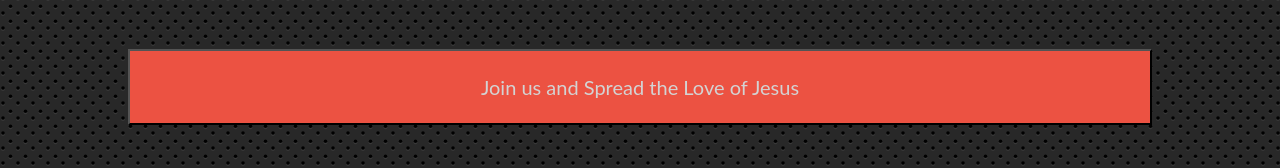
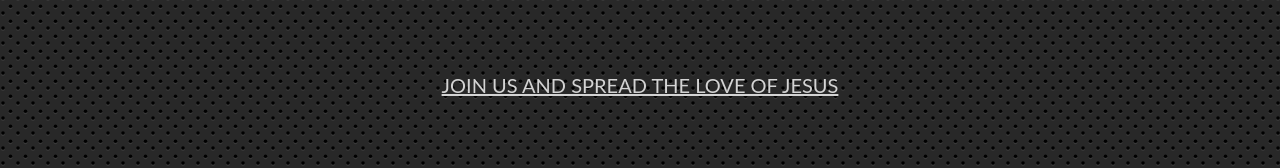
Before and after one commit to annaeliana7/Capstone-Jesus-Movement, a website: page index.html in a window 1280 px wide. Shown: the part 1055-1223 px from the top of the page. Drawn offline with Linux system fonts and the light colour scheme.

Commit message:
Add Home link to mobile menu and Refactor program button on desktop version

```diff
--- a/index.html
+++ b/index.html
@@ -51,6 +51,7 @@
                 <img src="images/icons/cross.svg" alt="cross">
             </div>
             <ul class="container">
+                <li><a href="index.html">Home</a>
                 <li><a href="about.html">About</a>
                 <li><a href="#program">Mission</a></li>
                 <li><a href="#testimonials">Testimonials</a></li>
--- a/style.css
+++ b/style.css
@@ -642,6 +642,18 @@ h3 {
     width: 100%;
   }
 
+  .program-btn button {
+    text-decoration: underline;
+    text-transform: uppercase;
+    color: var(--grey-color);
+    font-size: 20px;
+    cursor: pointer;
+    padding: 24px;
+    margin-bottom: 60px;
+    border: none;
+    background: none;
+  }
+
   /* testimonials  */
 
   .testimonial-btn button {
```
Also changed, not shown: about.html (+2 -1 lines).
